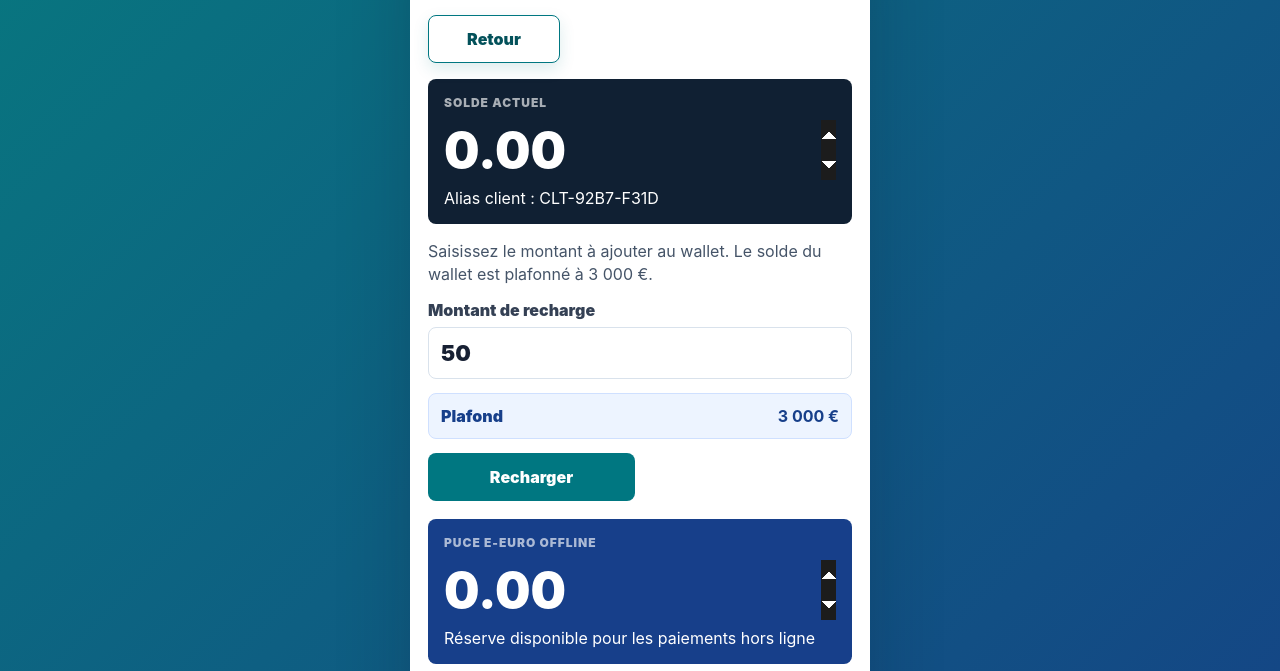
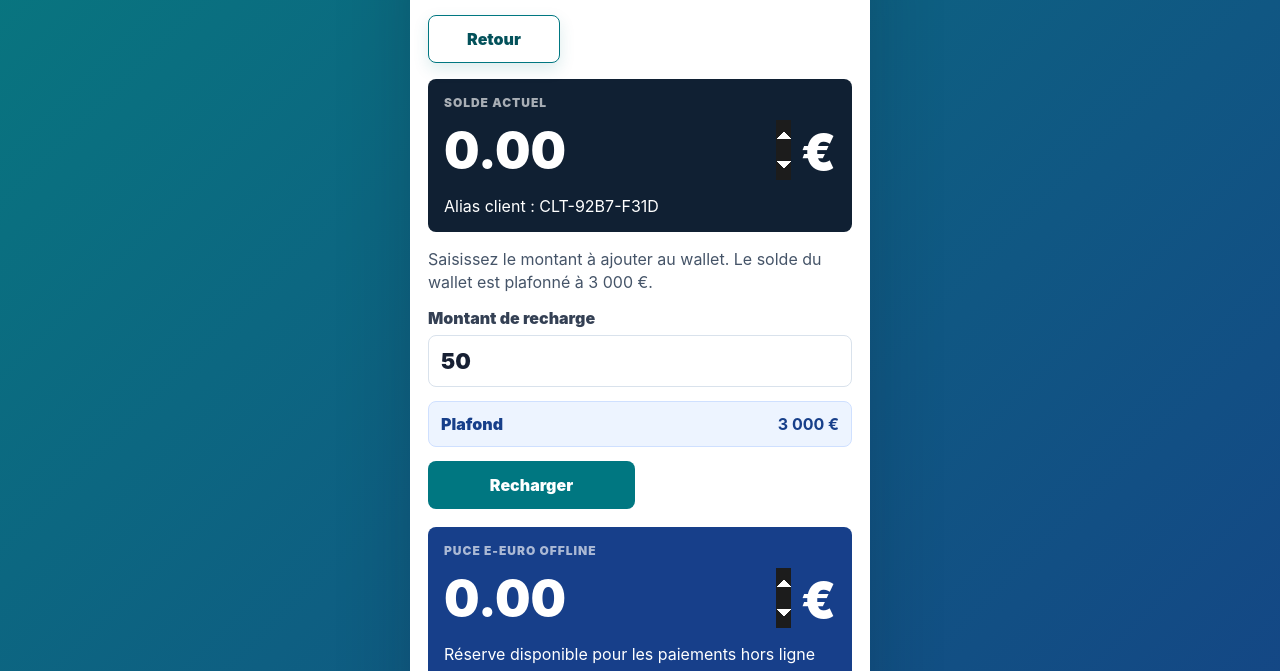
Before and after one commit to Julia-Ramarokoto-30/Paiement-euro-num, a website: page recharger-wallet.html in a window 1280 px wide. Shown: the part 106-777 px from the top of the page. Drawn offline with Linux system fonts and the light colour scheme.

Commit message:
Update recharger-wallet.html

```diff
--- a/recharger-wallet.html
+++ b/recharger-wallet.html
@@ -82,6 +82,21 @@
       font-size: 50px;
       font-weight: 950;
       letter-spacing: 0;
+    }
+
+    .balance-value {
+      display: grid;
+      grid-template-columns: minmax(0, 1fr) auto;
+      align-items: center;
+      gap: 10px;
+      margin: 4px 0 8px;
+    }
+
+    .currency-symbol {
+      color: #fff;
+      font-size: 50px;
+      font-weight: 950;
+      line-height: 1;
     }
 
     .balance-input {
@@ -217,6 +232,7 @@
     @media (max-width: 460px) {
       .actions { grid-template-columns: 1fr; }
       .amount { font-size: 42px; }
+      .currency-symbol { font-size: 42px; }
     }
   </style>
 </head>
@@ -233,7 +249,10 @@
 
       <div class="balance-card">
         <div class="label">Solde actuel</div>
-        <input class="amount balance-input" id="balanceInput" name="balance" type="number" min="0" step="0.01" inputmode="decimal" aria-label="Solde actuel">
+        <div class="balance-value">
+          <input class="amount balance-input" id="balanceInput" name="balance" type="number" min="0" step="0.01" inputmode="decimal" aria-label="Solde actuel">
+          <span class="currency-symbol" aria-hidden="true">€</span>
+        </div>
         <div>Alias client : CLT-92B7-F31D</div>
       </div>
 
@@ -252,7 +271,10 @@
 
       <div class="balance-card offline-card">
         <div class="label">Puce e-euro offline</div>
-        <input class="amount balance-input" id="offlineBalanceInput" name="offlineBalance" type="number" min="0" step="0.01" inputmode="decimal" aria-label="Solde puce e-euro offline">
+        <div class="balance-value">
+          <input class="amount balance-input" id="offlineBalanceInput" name="offlineBalance" type="number" min="0" step="0.01" inputmode="decimal" aria-label="Solde puce e-euro offline">
+          <span class="currency-symbol" aria-hidden="true">€</span>
+        </div>
         <div>Réserve disponible pour les paiements hors ligne</div>
       </div>
 
```
